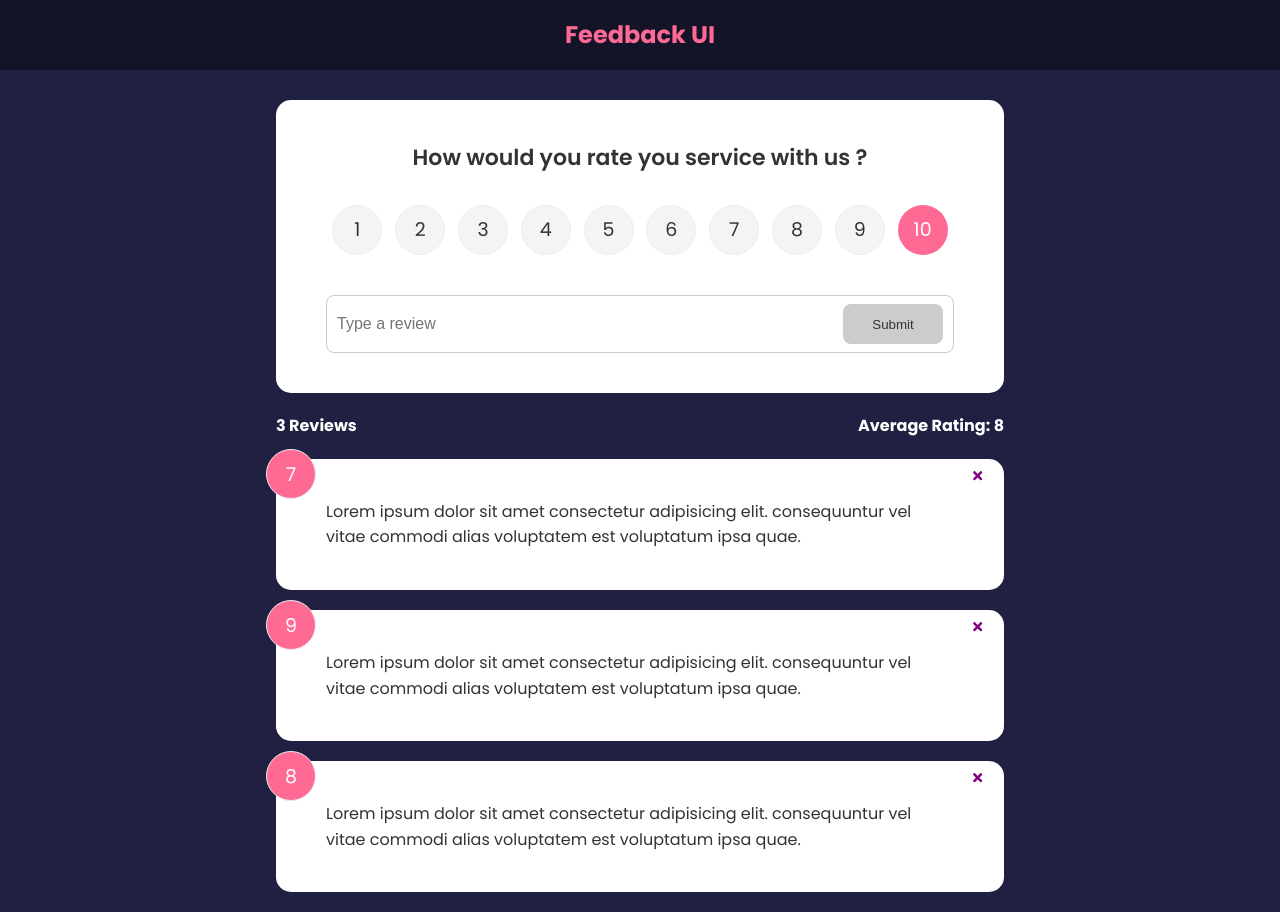
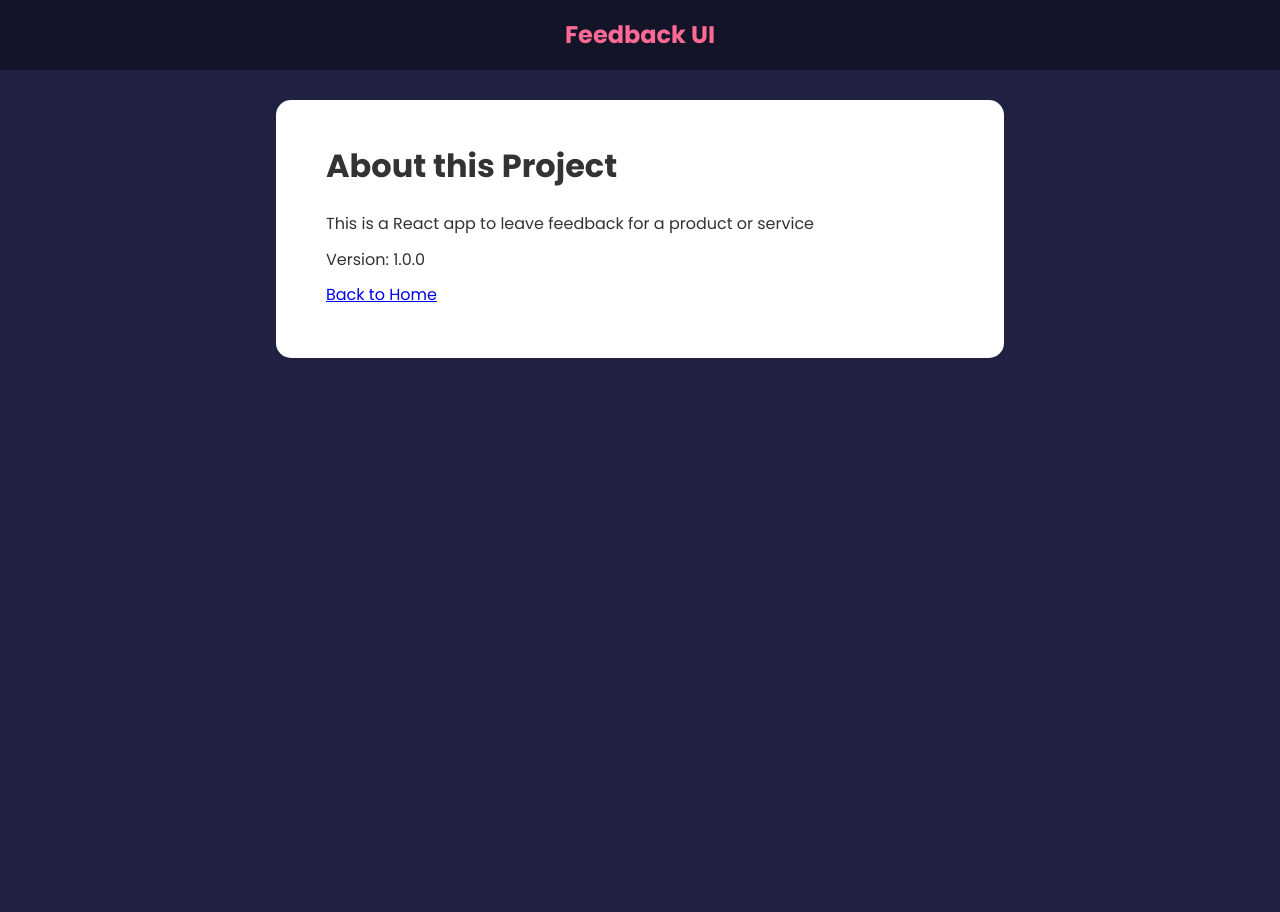
Before and after one commit to basuabhirup/feedback-app, a React (Create React App) app: page /about in a window 1280 px wide. After the commit the page ends 800 px from the top, so only its background shows below. Built offline with nearby package versions, Linux system fonts and the light colour scheme.

Commit message:
Create Route to About page

```diff
--- a/package.json
+++ b/package.json
@@ -10,6 +10,7 @@
     "react": "^17.0.2",
     "react-dom": "^17.0.2",
     "react-icons": "^4.3.1",
+    "react-router-dom": "^6.2.2",
     "react-scripts": "5.0.0",
     "uuid": "^8.3.2",
     "web-vitals": "^2.1.3"
--- a/src/App.js
+++ b/src/App.js
@@ -1,37 +1,50 @@
-import { Fragment, useState } from 'react'
+import { useState } from 'react'
+import { BrowserRouter as Router, Route, Routes } from 'react-router-dom'
 import Header from './components/Header'
 import FeedbackStats from './components/FeedbackStats'
 import FeedbackList from './components/FeedbackList'
 import FeedbackData from './data/FeedbackData'
 import FeedbackForm from './components/FeedbackForm'
+import AboutPage from './pages/AboutPage'
 import { v4 as uuidv4 } from 'uuid'
 
 function App() {
 	const [feedbackArray, setFeedbackArray] = useState(FeedbackData)
 
-	const addFeedback = (newFeedback) => {
+	const addFeedback = newFeedback => {
 		newFeedback.id = uuidv4()
 		setFeedbackArray([newFeedback, ...feedbackArray])
 	}
 
-	const deleteFeedback = (id) => {
+	const deleteFeedback = id => {
 		if (window.confirm('Are you sure you want to delete?')) {
 			setFeedbackArray(feedbackArray.filter(feedback => feedback.id !== id))
 		}
 	}
 
 	return (
-		<Fragment>
+		<Router>
 			<Header />
 			<div className='container'>
+				<Routes>
+					<Route
+						exact
+						path='/'
+						element={
+							<>
 								<FeedbackForm handleAdd={addFeedback} />
 								<FeedbackStats feedbackArray={feedbackArray} />
 								<FeedbackList
 									feedbackArray={feedbackArray}
 									handleDelete={deleteFeedback}
 								/>
+							</>
+						}
+					/>
+					<Route exact path='/about' element={<AboutPage />} />
+				</Routes>
 			</div>
-		</Fragment>
+		</Router>
 	)
 }
 
--- /dev/null
+++ b/src/pages/AboutPage.jsx
@@ -0,0 +1,18 @@
+import Card from '../components/shared/Card'
+
+function AboutPage() {
+	return (
+		<Card>
+			<div className='about'>
+				<h1>About this Project</h1>
+				<p>This is a React app to leave feedback for a product or service</p>
+				<p>Version: 1.0.0</p>
+				<p>
+					<a href='/'>Back to Home</a>
+				</p>
+			</div>
+		</Card>
+	)
+}
+
+export default AboutPage
```
Also changed, not shown: 1 other file (tests, documents, lock files or other folders). Lines whose indentation alone changed are shown as unchanged.
